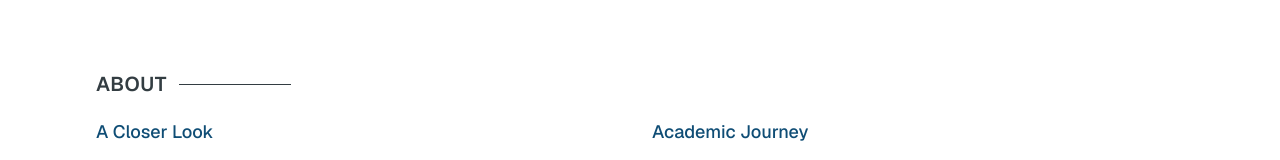
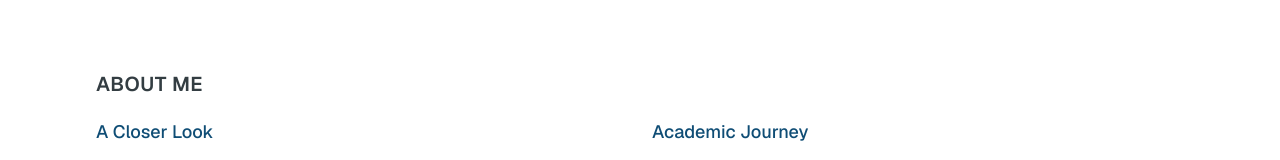
Before and after one commit to Cedrickkk/cedrick, a React (Vite) app: page / in a window 1280 px wide. Shown: the part 730-890 px from the top of the page. Built offline with nearby package versions, Linux system fonts and the light colour scheme.

Commit message:
Update section headers

```diff
--- a/src/components/SectionHeader.tsx
+++ b/src/components/SectionHeader.tsx
@@ -8,7 +8,7 @@ export default function SectionHeader({ children }: SectionHeaderProps) {
       <h2 className="text-xl font-semibold uppercase tracking-wide">
         {children}
       </h2>
-      <span className="block h-[.5px] w-full max-w-28 bg-primary"></span>
+      {/* <span className="block h-[.5px] w-full max-w-28 bg-primary"></span> */}
     </div>
   );
 }
--- a/src/sections/About.tsx
+++ b/src/sections/About.tsx
@@ -7,7 +7,7 @@ export default function About() {
   return (
     <>
       <section id="about" className="mb-24 scroll-mt-24">
-        <SectionHeader>About</SectionHeader>
+        <SectionHeader>About Me</SectionHeader>
         <div className="grid grid-cols-1 gap-6 lg:grid-cols-2">
           {ABOUT.map((section, idx) => {
             return (
```
